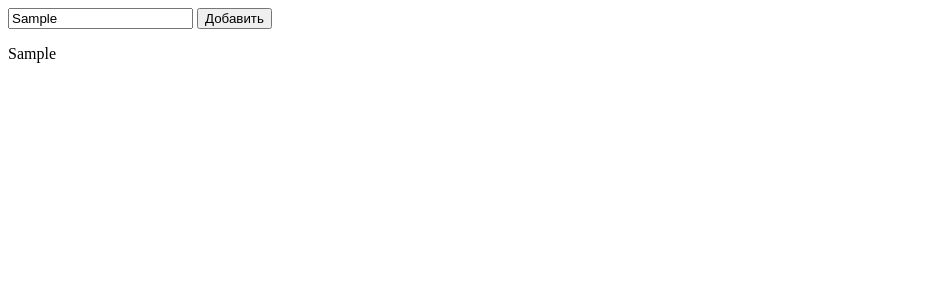
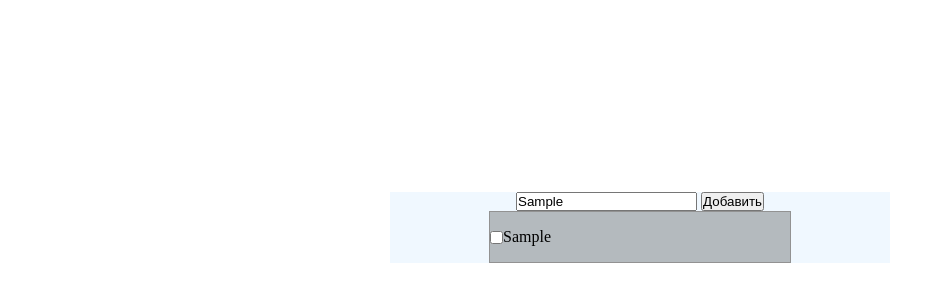
Before and after one commit to elmarkazumov/to-do-list, a plain HTML site: page index.html in a window 1280 px wide. Both pictures are taken after typing "Sample" into the empty fields and a click on the button "Добавить". Shown: the whole page, without its empty margins (0-945 px from the left). Drawn offline with Linux system fonts and the light colour scheme.

Commit message:
working functionality

```diff
--- a/css/style.css
+++ b/css/style.css
@@ -0,0 +1,34 @@
+*{
+    padding: 0;
+    margin: 0;
+}
+
+.main{
+    display: flex;
+    justify-content: center;
+    align-items: center;
+}
+
+.main__block{
+    margin-top: 15%;
+    display: flex;
+    flex-direction: column;
+    justify-content: center;
+    align-items: center;
+    width: 500px;
+    background-color: aliceblue;
+}
+
+.main__task{
+    display: flex;
+    align-items: center;
+    height: 50px;
+    min-width: 300px;
+    background-color: rgb(180, 186, 190);
+    border: 1px solid rgb(146, 146, 146);
+}
+
+.main__inactive{
+    opacity: 0.4;
+    background-color: rgb(233, 233, 233);
+}
--- a/index.html
+++ b/index.html
@@ -7,7 +7,7 @@
 <body>
     <main class="main">
         <div class="main__block">
-            <div class="main_input">
+            <div class="main__input">
                 <input id="target_entry" type="text" placeholder="Введите текст">
                 <input id="target_sumb" type="button" value="Добавить">
             </div>
--- a/js/script.js
+++ b/js/script.js
@@ -1,10 +1,29 @@
 let input_entry = document.querySelector('#target_entry'), btn_sumb = document.querySelector('#target_sumb');
-let array = [];
 
 function entry(text){
-    array.push(text);
-    console.log(Object.entries(array));
-    document.querySelector('.main__tasks').innerHTML += "<p>" + text + "</p>";
+    let task = document.createElement('div');
+    task.classList = 'main__task';
+
+    let task_checkbox = document.createElement('input');
+    task_checkbox.setAttribute("type", "checkbox");
+
+    let task_text = document.createElement('p');
+    task_text.append(text);
+
+    task.append(task_checkbox);
+    task.append(task_text);
+
+    document.querySelector('.main__tasks').append(task);
+
+    task_checkbox.addEventListener("click", function() {
+      if(task_checkbox.checked == true){
+        task.classList.add("main__inactive");
+        task.setAttribute("contenteditable", "false");
+      } else{
+        task.classList.remove("main__inactive");
+      }
+
+    });
 }
 
 btn_sumb.onclick = function(){
```
